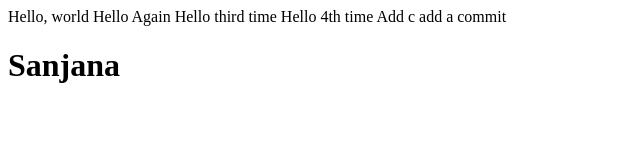
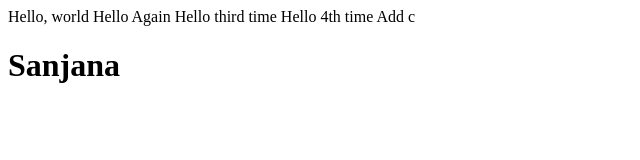
Before and after one commit to sanjanadz/test1, a plain HTML site: page hello.html in a window 1280 px wide. Shown: the whole page, without its empty margins (0-640 px from the left). Drawn offline with Linux system fonts and the light colour scheme.

Commit message:
merge them

```diff
--- a/hello.html
+++ b/hello.html
@@ -11,8 +11,6 @@
    Hello 4th time
    Add c
 
-   add a commit
-
 
 
  		<h1> Sanjana </h1>
```
